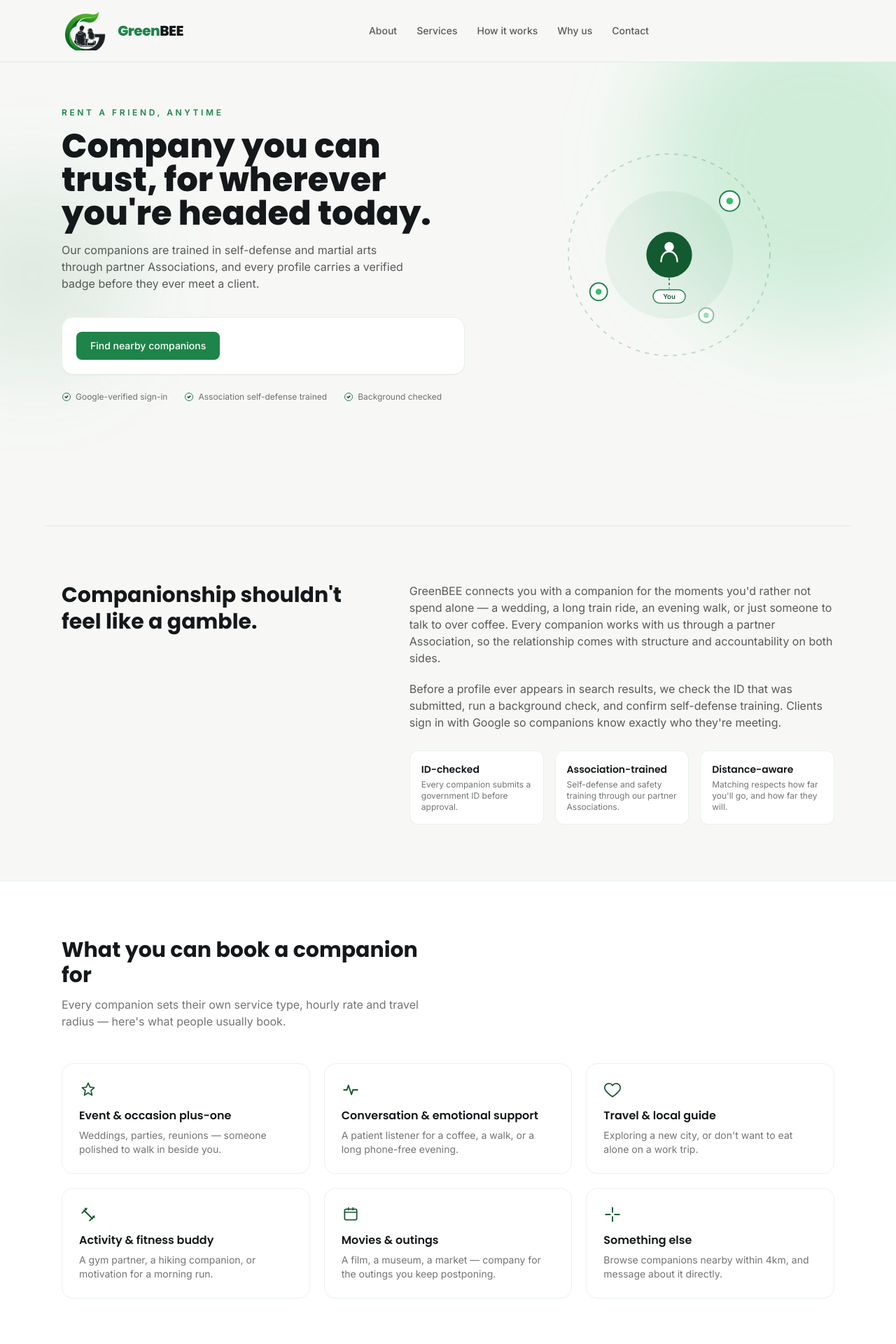
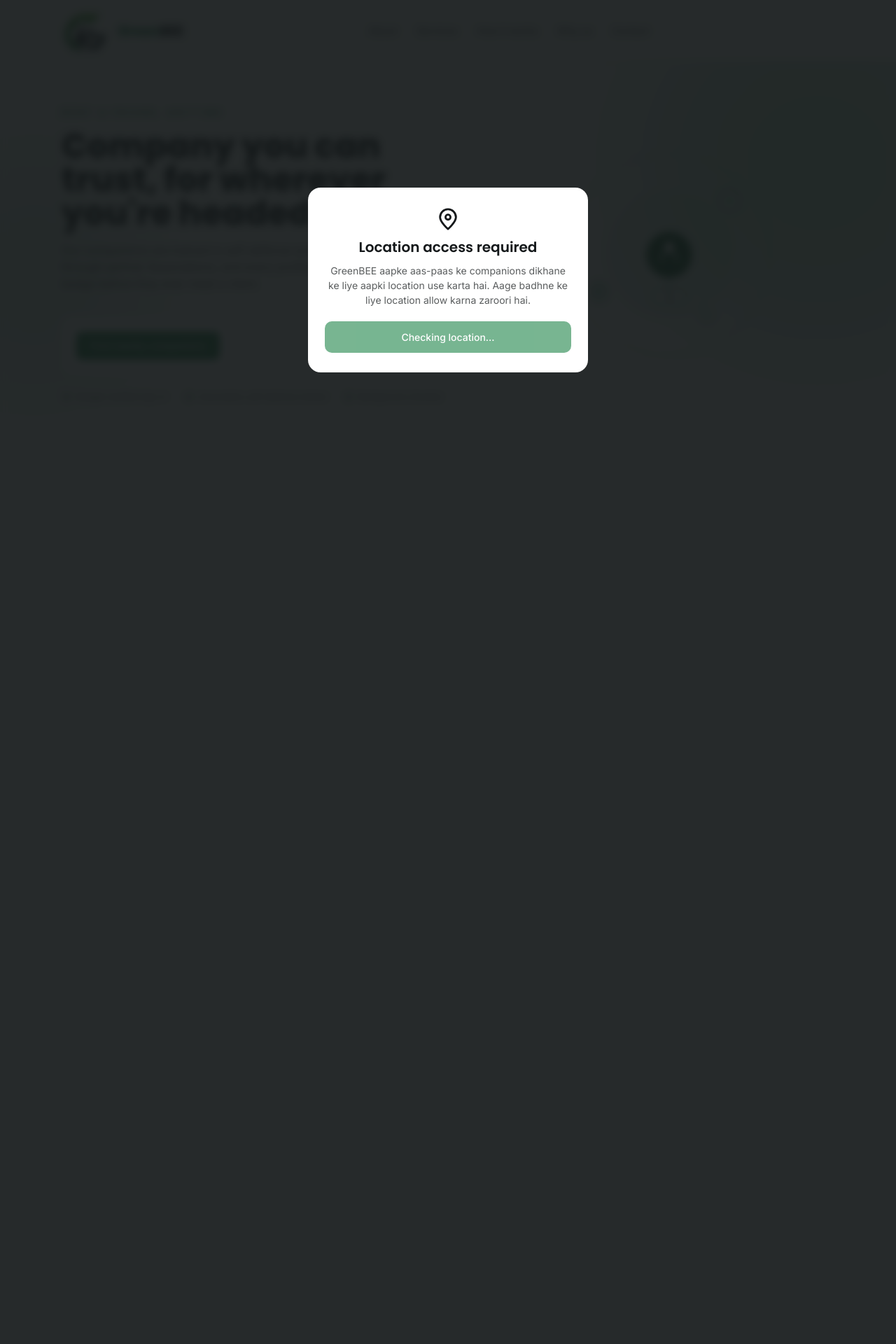
Before and after one commit to sha701726/GreenBEE, a Flask app: page / in a window 1280 px wide. Shown: the top 1920 px of the page at 70% size. After the commit the page ends 532 px from the top, so only its background shows below. Run offline with Flask 3, Linux system fonts and the light colour scheme; some libraries are stand-ins or nearby versions.

Commit message:
new update

```diff
--- /dev/null
+++ b/static/js/location-gate.js
@@ -0,0 +1,105 @@
+// Location gate: website par jo bhi aaye, location permission dene tak site use nahi kar sakta.
+// Sab pages par (base.html se) chalta hai. Permission milte hi overlay hat jaata hai.
+// Note: browser permission zabardasti allow nahi karwa sakte - user deny kare to overlay
+// ruka rehta hai aur "browser settings me allow karo" instructions dikhte hain.
+(() => {
+  const gate = document.getElementById("location-gate");
+  if (!gate) return;
+
+  const msgEl = document.getElementById("lg-msg");
+  const helpEl = document.getElementById("lg-help");
+  const btn = document.getElementById("lg-btn");
+  let locked = true;
+  let busy = false;
+  const inerted = [];
+
+  function lockPage() {
+    document.documentElement.classList.add("lg-locked");
+    gate.hidden = false;
+    // Keyboard/screen-reader se peeche ka content access na ho
+    Array.from(document.body.children).forEach((el) => {
+      if (el === gate || el.tagName === "SCRIPT" || el.tagName === "NOSCRIPT") return;
+      if (!el.inert) { el.inert = true; inerted.push(el); }
+    });
+  }
+
+  function unlockPage() {
+    locked = false;
+    document.documentElement.classList.remove("lg-locked");
+    gate.hidden = true;
+    inerted.forEach((el) => { el.inert = false; });
+    inerted.length = 0;
+  }
+
+  function show(message, help, btnLabel) {
+    msgEl.textContent = message;
+    helpEl.textContent = help || "";
+    helpEl.hidden = !help;
+    btn.textContent = btnLabel || "Allow location";
+    btn.disabled = false;
+    busy = false;
+  }
+
+  const DENIED_HELP =
+    "Browser ke address bar me lock/location icon par click karo → Location ko \"Allow\" karo → " +
+    "phir page reload karo ya neeche button dabao.";
+
+  function requestLocation(force) {
+    if (busy && force !== true) return;
+
+    if (!window.isSecureContext) {
+      show("Location sirf secure (HTTPS) connection par kaam karti hai.",
+           "Site ko https:// ya localhost par kholo.", "Retry");
+      return;
+    }
+    if (!navigator.geolocation) {
+      show("Ye browser location support nahi karta.",
+           "Kisi doosre browser (Chrome/Edge/Safari) me kholo.", "Retry");
+      return;
+    }
+
+    busy = true;
+    btn.disabled = true;
+    btn.textContent = "Checking location...";
+
+    navigator.geolocation.getCurrentPosition(
+      () => { busy = false; unlockPage(); },
+      (err) => {
+        if (err.code === err.PERMISSION_DENIED) {
+          show("Location access blocked hai. GreenBEE use karne ke liye location allow karna zaroori hai.",
+               DENIED_HELP, "Try again");
+        } else if (err.code === err.POSITION_UNAVAILABLE) {
+          show("Location detect nahi ho pa rahi.",
+               "Device ki location/GPS on karo aur phir try karo.", "Try again");
+        } else {
+          show("Location milne me time lag gaya.",
+               "Internet/GPS check karke phir try karo.", "Try again");
+        }
+      },
+      { enableHighAccuracy: true, timeout: 15000, maximumAge: 60000 }
+    );
+  }
+
+  btn.addEventListener("click", () => requestLocation());
+
+  lockPage();
+  show("GreenBEE aapke aas-paas ke companions dikhane ke liye aapki location use karta hai. " +
+       "Aage badhne ke liye location allow karna zaroori hai.", "", "Allow location");
+
+  // Permission status badalte hi (jaise settings se allow karne par) apne aap re-check
+  if (navigator.permissions && navigator.permissions.query) {
+    navigator.permissions.query({ name: "geolocation" }).then((status) => {
+      const react = () => {
+        if (!locked) return;
+        if (status.state === "granted") requestLocation(true);
+        else if (status.state === "prompt") requestLocation();
+        else show("Location access blocked hai. GreenBEE use karne ke liye location allow karna zaroori hai.",
+                  DENIED_HELP, "Try again");
+      };
+      status.onchange = react;
+      react();  // page load par: granted -> seedha unlock, prompt -> browser popup, denied -> instructions
+    }).catch(() => requestLocation());
+  } else {
+    requestLocation();
+  }
+})();
--- a/templates/base.html
+++ b/templates/base.html
@@ -28,12 +28,56 @@
     }
   }
 </script>
+<style>
+  html.lg-locked, html.lg-locked body { overflow: hidden; }
+  #location-gate { position: fixed; inset: 0; z-index: 2147483000; display: flex; align-items: center;
+    justify-content: center; padding: 16px; background: rgba(20,24,26,.92); backdrop-filter: blur(6px); }
+  #location-gate[hidden] { display: none; }
+  #location-gate .lg-card { background: #fff; color: #14181A; max-width: 400px; width: 100%; border-radius: 18px;
+    padding: 28px 24px; text-align: center; font-family: Inter, system-ui, sans-serif; }
+  #location-gate h2 { font-family: Poppins, system-ui, sans-serif; font-size: 20px; font-weight: 600; margin: 8px 0; }
+  #location-gate p { font-size: 14px; line-height: 1.5; color: rgba(20,24,26,.7); margin: 0; }
+  #location-gate #lg-help { margin-top: 12px; font-size: 12.5px; color: #b42318; }
+  #location-gate button { margin-top: 20px; width: 100%; border: 0; border-radius: 10px; padding: 12px;
+    background: #1E8449; color: #fff; font-size: 14px; font-weight: 500; cursor: pointer; }
+  #location-gate button:hover { background: #145A30; }
+  #location-gate button:disabled { opacity: .6; cursor: wait; }
+</style>
 </head>
 <body class="bg-cloth text-ink font-body">
+<!-- LOCATION GATE: location permission dene tak poori site block rehti hai -->
+<div id="location-gate" role="dialog" aria-modal="true" aria-labelledby="lg-title">
+  <div class="lg-card">
+    <div style="
+      width: 100%;
+      display: flex;
+      justify-content: center;
+      align-items: center;
+      " aria-hidden="true">
+      <svg width="34" height="34" viewBox="0 0 24 24" fill="none"
+          xmlns="http://www.w3.org/2000/svg">
+        <path d="M20 10c0 5-8 12-8 12S4 15 4 10a8 8 0 1 1 16 0Z"
+              stroke="currentColor"
+              stroke-width="2"
+              stroke-linecap="round"
+              stroke-linejoin="round"/>
+        <circle cx="12" cy="10" r="2.5"
+                stroke="currentColor"
+                stroke-width="2"/>
+      </svg>
+    </div>
+    <h2 id="lg-title">Location access required</h2>
+    <p id="lg-msg">Location allow karna zaroori hai.</p>
+    <p id="lg-help" hidden></p>
+    <button id="lg-btn" type="button">Allow location</button>
+  </div>
+</div>
+<noscript><p style="position:fixed;inset:0;z-index:2147483001;background:#fff;padding:24px;text-align:center">JavaScript aur location access ke bina GreenBEE use nahi ho sakta.</p></noscript>
 {% block content %}{% endblock %}
 <script>
   const GOOGLE_CLIENT_ID = "{{ google_client_id }}";
 </script>
+<script src="{{ url_for('static', filename='js/location-gate.js') }}"></script>
 {% block scripts %}{% endblock %}
 </body>
 </html>
```
